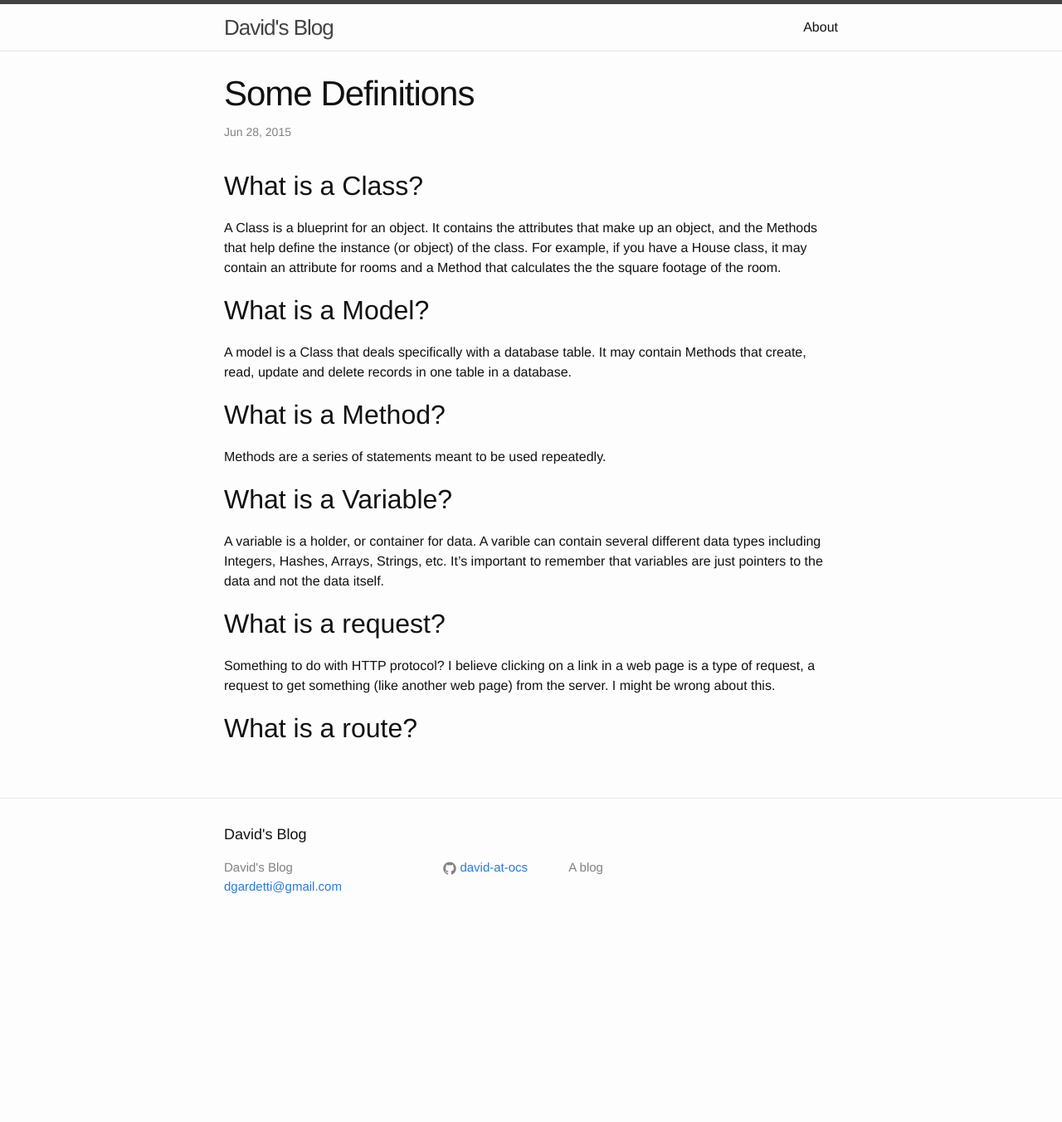
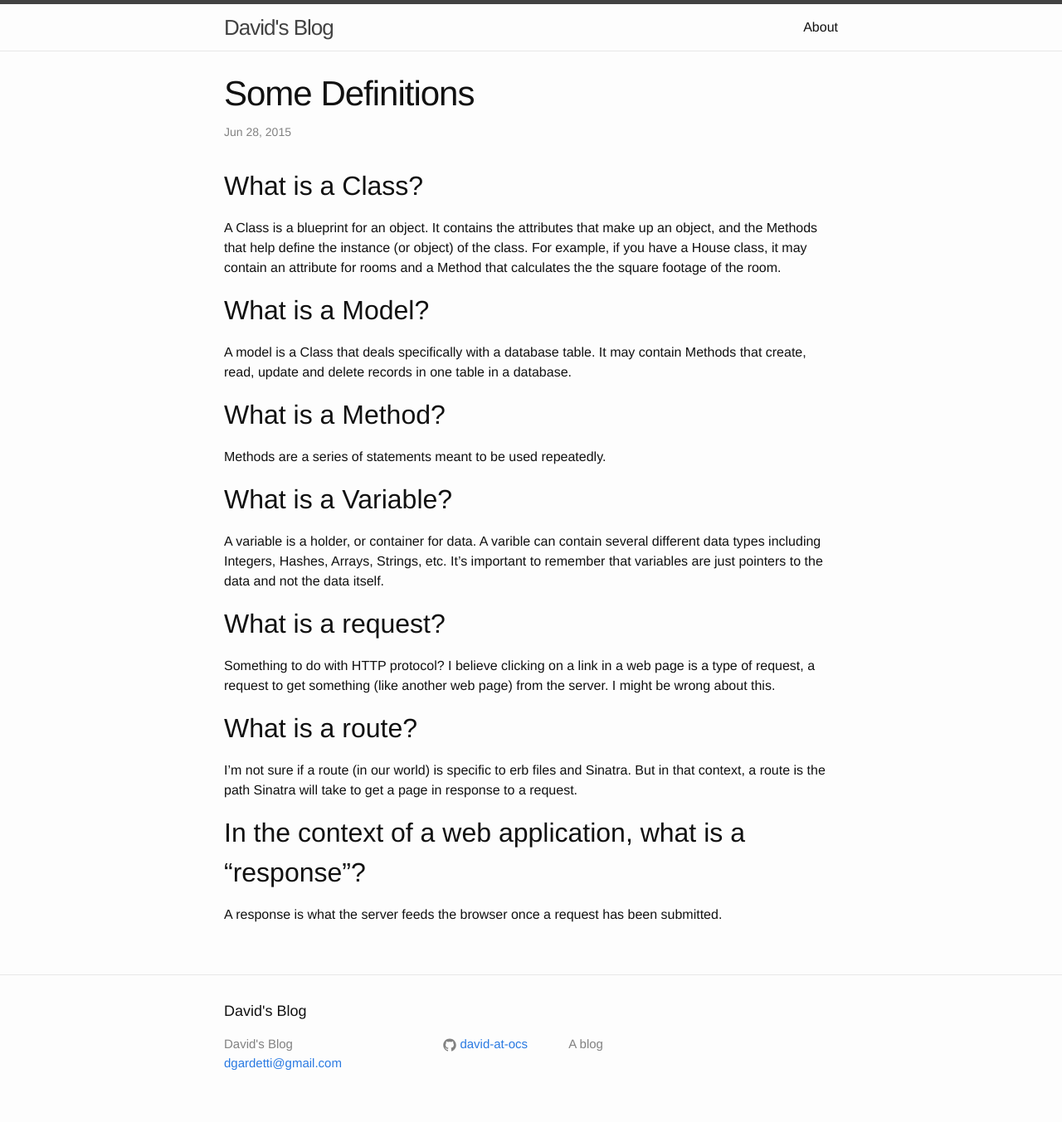
Before and after one commit to david-at-ocs/david-at-ocs.github.io, a Jekyll site: the page built from _posts/2015-06-28-definitions.markdown, in a window 1280 px wide. Shown: the whole page at 83% size. Built offline with Jekyll 4.4.1, drawn with Linux system fonts in a browser that asks for light colours; Markdown is read by kramdown in place of the engine named in the settings; before the commit the page ends 1140 px from its top, so only the background shows below that.

Commit message:
finished working on definitions

```diff
--- a/_posts/2015-06-28-definitions.markdown
+++ b/_posts/2015-06-28-definitions.markdown
@@ -20,3 +20,7 @@ A variable is a holder, or container for data.  A varible can contain several di
 Something to do with HTTP protocol?  I believe clicking on a link in a web page is a type of request, a request to get something (like another web page) from the server.  I might be wrong about this.
 
 ##What is a route?
+I'm not sure if a route (in our world) is specific to erb files and Sinatra.  But in that context, a route is the path Sinatra will take to get a page in response to a request.
+
+##In the context of a web application, what is a "response"?
+A response is what the server feeds the browser once a request has been submitted.
```
